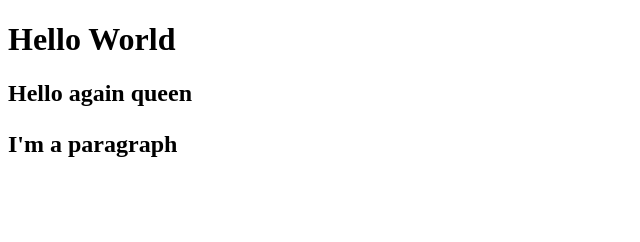
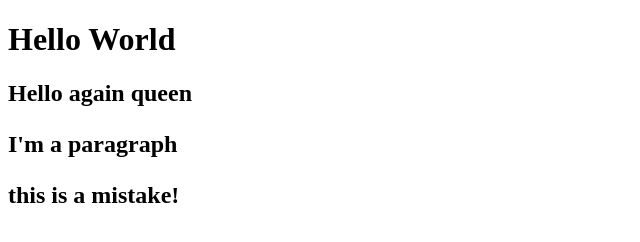
Before and after one commit to sabrinakharrazi/repo1, a plain HTML site: page index.html in a window 1280 px wide. Shown: the whole page, without its empty margins (0-640 px from the left). Drawn offline with Linux system fonts and the light colour scheme.

Commit message:
Update index.html

```diff
--- a/index.html
+++ b/index.html
@@ -4,5 +4,6 @@
 <h1>Hello World</h1>
 <h2> Hello again queen <h2>
 <p>I'm a paragraph</p>
+<p> this is a mistake! <p>
 </body>
 </html>
```
